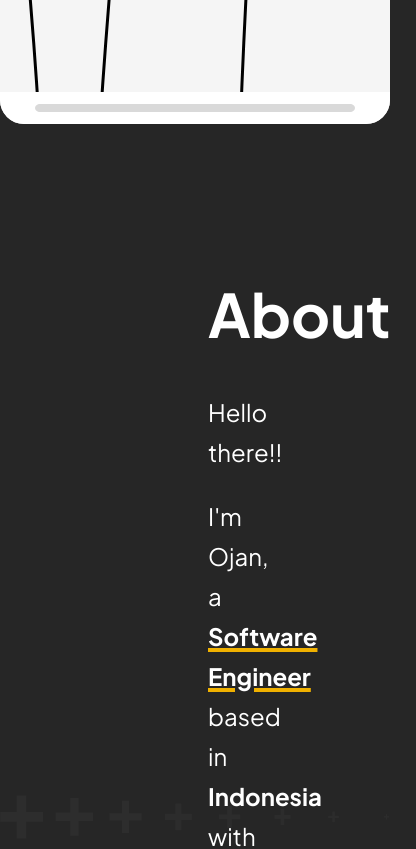
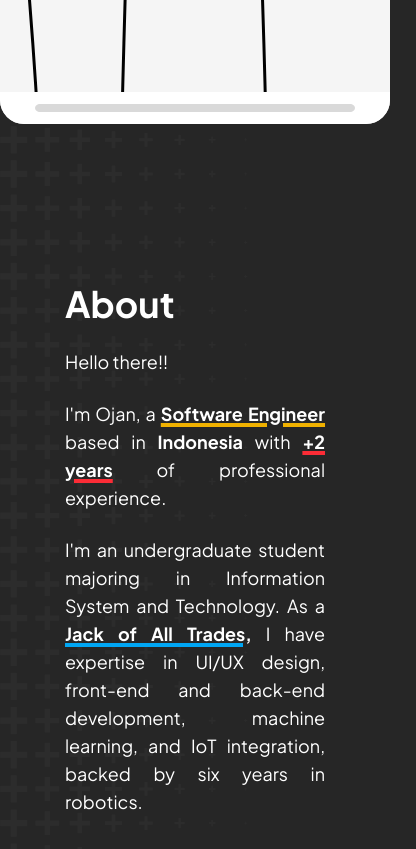
Before and after one commit to zshnrg/portfolio, a Next.js app: page / in a window 390 px wide. Shown: the part 720-1569 px from the top of the page, 416 px wide, since content can reach past the window. Built offline with nearby package versions, Linux system fonts and the light colour scheme.

Commit message:
Fix: About page responsiveness

```diff
--- a/src/app/_frames/profileFrame/aboutSection.tsx
+++ b/src/app/_frames/profileFrame/aboutSection.tsx
@@ -6,11 +6,11 @@ import { buildParagraph } from "@/utils/language/paragraph"
 export default function AboutSection() {
     const { language } = useLanguage()
     return (
-        <div className="flex flex-col w-full py-40 px-52 justify-start gap-12">
-            <h2 className="text-6xl font-bold text-white">{contents.profileFrame.aboutSection.title[language]}</h2>
+        <div className="col-span-2 lg:col-span-1 flex flex-col w-full py-40 px-[calc(100%/6)] justify-start gap-6 md:gap-8 lg:gap-12">
+            <h2 className="text-4xl lg:text-6xl font-bold text-white">{contents.profileFrame.aboutSection.title[language]}</h2>
             <div className="flex flex-col gap-6">
                 { contents.profileFrame.aboutSection.content[language].map((paragraph, index) => (
-                    buildParagraph(paragraph, "text-2xl leading-10 text-white text-justify")
+                    buildParagraph(paragraph, "text-lg md:text-xl lg:text-2xl leading-7 md:leading-8 lg:leading-10 text-white text-justify")
                 ))}
             </div>
         </div>
--- a/src/app/_frames/profileFrame/profileFrame.tsx
+++ b/src/app/_frames/profileFrame/profileFrame.tsx
@@ -6,7 +6,7 @@ import EducationSection from "./educationSection";
 export default function ProfileFrame() {
     return (
         <div
-            className="flex lg:flex-row w-full"
+            className="grid grid-cols-2"
             style={{ backgroundImage: "url('/assets/background/gradient_dark.svg')", backgroundSize: "contain", backgroundPosition: "left", backgroundRepeat: "no-repeat" }}
         >
             <AboutSection />
```
